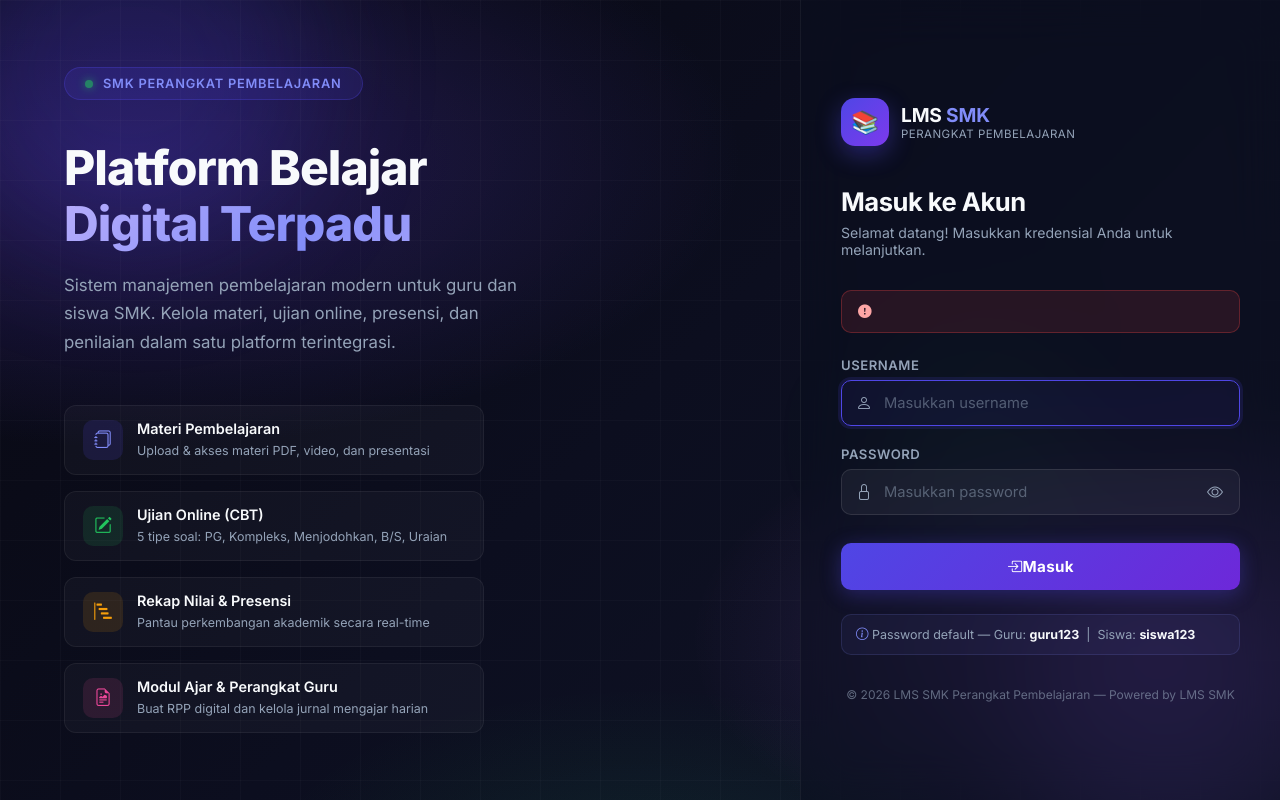
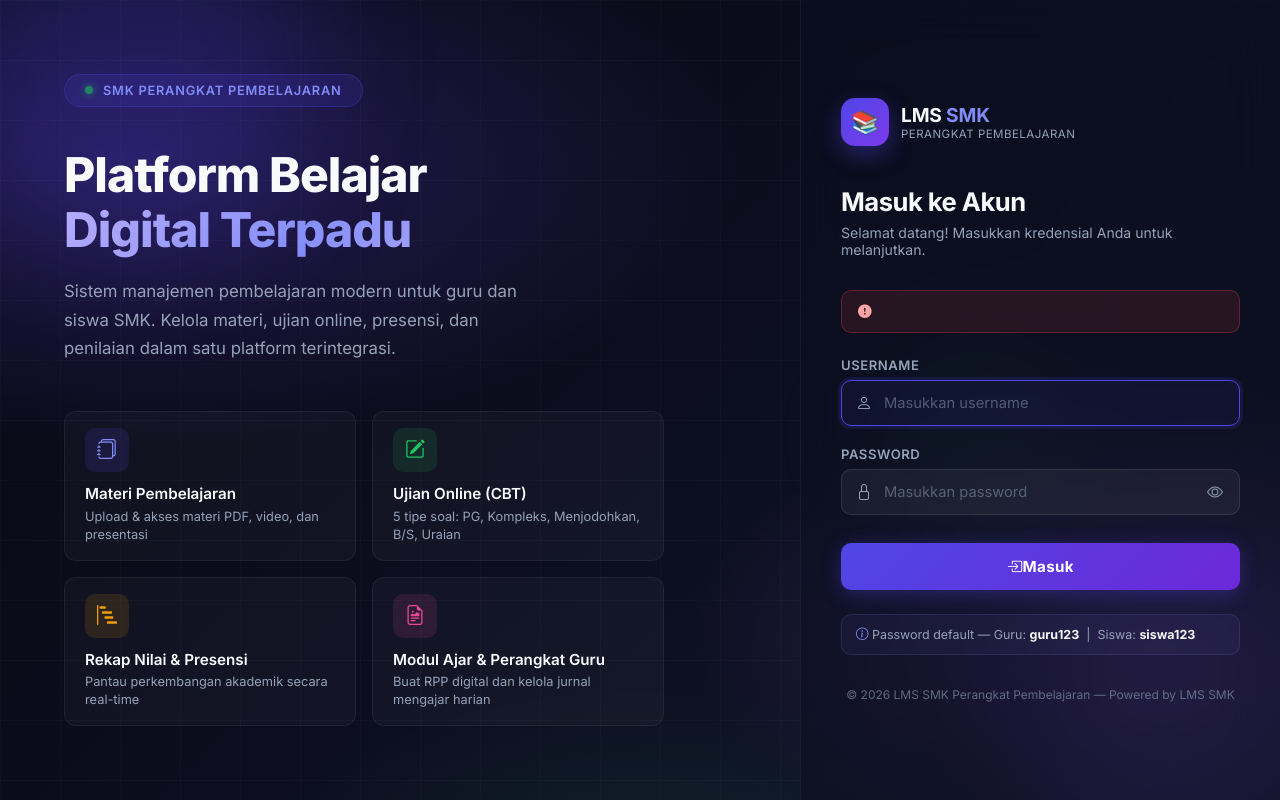
Before and after one commit to arindramobil-crypto/perangkat-pembelajaran, a CodeIgniter 4 app: the page made by app/Views/auth/login.php in a window 1280 px wide. Run offline with PHP 8.4 and a stand-in for CodeIgniter, Linux system fonts and the light colour scheme; the template is opened without the code that fills it, so the values that code supplies are empty; some libraries are stand-ins or nearby versions.

Commit message:
UI: Change login feature list to 2x2 grid layout

```diff
--- a/app/Config/AppVersion.php
+++ b/app/Config/AppVersion.php
@@ -10,5 +10,5 @@ class AppVersion extends BaseConfig
      * Waktu terakhir aplikasi diperbarui.
      * Harus diperbarui oleh Agent setiap kali ada perubahan kode.
      */
-    public $lastUpdated = '01 Juli 2026, 18:10 WIB';
+    public $lastUpdated = '01 Juli 2026, 18:13 WIB';
 }
--- a/app/Views/auth/login.php
+++ b/app/Views/auth/login.php
@@ -197,27 +197,33 @@ html, body {
 
 /* Fitur cards */
 .feature-list {
-    display: flex;
-    flex-direction: column;
+    display: grid;
+    grid-template-columns: repeat(2, 1fr);
     gap: 1rem;
-    max-width: 420px;
+    max-width: 600px;
 }
 .feature-item {
     display: flex;
-    align-items: center;
-    gap: 14px;
+    flex-direction: column;
+    align-items: flex-start;
+    gap: 12px;
     background: rgba(255,255,255,0.03);
     border: 1px solid rgba(255,255,255,0.06);
     border-radius: 12px;
-    padding: 14px 18px;
+    padding: 16px 20px;
     backdrop-filter: blur(8px);
-    transition: background 0.3s, border-color 0.3s;
+    transition: background 0.3s, border-color 0.3s, transform 0.3s;
     animation: fadeUp 0.6s ease both;
 }
 .feature-item:nth-child(1) { animation-delay: 0.3s; }
-.feature-item:nth-child(2) { animation-delay: 0.45s; }
-.feature-item:nth-child(3) { animation-delay: 0.6s; }
-.feature-item:hover { background: rgba(79,70,229,0.08); border-color: rgba(79,70,229,0.2); }
+.feature-item:nth-child(2) { animation-delay: 0.4s; }
+.feature-item:nth-child(3) { animation-delay: 0.5s; }
+.feature-item:nth-child(4) { animation-delay: 0.6s; }
+.feature-item:hover {
+    background: rgba(79,70,229,0.08);
+    border-color: rgba(79,70,229,0.2);
+    transform: translateY(-2px);
+}
 
 @keyframes fadeUp {
     from { opacity:0; transform: translateY(16px); }
@@ -225,22 +231,25 @@ html, body {
 }
 
 .feature-icon {
-    width: 40px; height: 40px;
+    width: 44px; height: 44px;
     border-radius: 10px;
     display: flex; align-items: center; justify-content: center;
-    font-size: 1.1rem;
+    font-size: 1.25rem;
     flex-shrink: 0;
 }
 .feature-text strong {
     display: block;
-    font-size: 0.9rem;
+    font-size: 0.95rem;
     font-weight: 600;
     color: var(--text);
-    margin-bottom: 2px;
+    margin-bottom: 4px;
+    line-height: 1.3;
 }
 .feature-text span {
-    font-size: 0.78rem;
+    font-size: 0.8rem;
     color: var(--muted);
+    line-height: 1.4;
+    display: block;
 }
 
 /* ══════════════════════════════════════════════════════════
@@ -512,8 +521,8 @@ html, body {
     }
     .info-panel h1 { font-size: 1.8rem; }
     .info-panel p.subtitle { display: none; }
-    .feature-list { flex-direction: row; flex-wrap: wrap; justify-content: center; }
-    .feature-item { padding: 10px 14px; }
+    .feature-list { display: flex; flex-direction: row; flex-wrap: wrap; justify-content: center; }
+    .feature-item { padding: 10px 14px; flex-direction: row; align-items: center; }
     .feature-text span { display: none; }
     .login-panel {
         min-height: auto;
```
